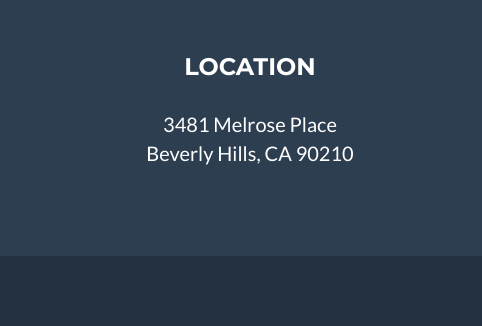
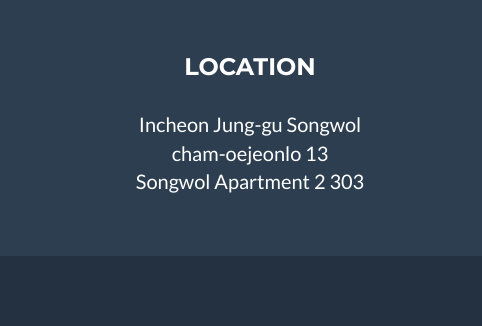
Before and after one commit to dkvkajs15/portfolio, a website: page index.html in a window 1280 px wide. Shown: the part 3054-3380 px from the top of the page, 0-482 px from the left. Drawn offline with nearby package versions, Linux system fonts and the light colour scheme.

Commit message:
Update index.html

```diff
--- a/index.html
+++ b/index.html
@@ -250,8 +250,11 @@
                 <div class="row">
                     <div class="footer-col col-md-4">
                         <h3>Location</h3>
-                        <p>3481 Melrose Place
-                            <br>Beverly Hills, CA 90210</p>
+                        <p>
+                            Incheon Jung-gu Songwol<br/>
+                            cham-oejeonlo 13<br/>
+                            Songwol Apartment 2 303
+                        </p>
                     </div>
                     <div class="footer-col col-md-4">
                         <h3>Around the Web</h3>
```
